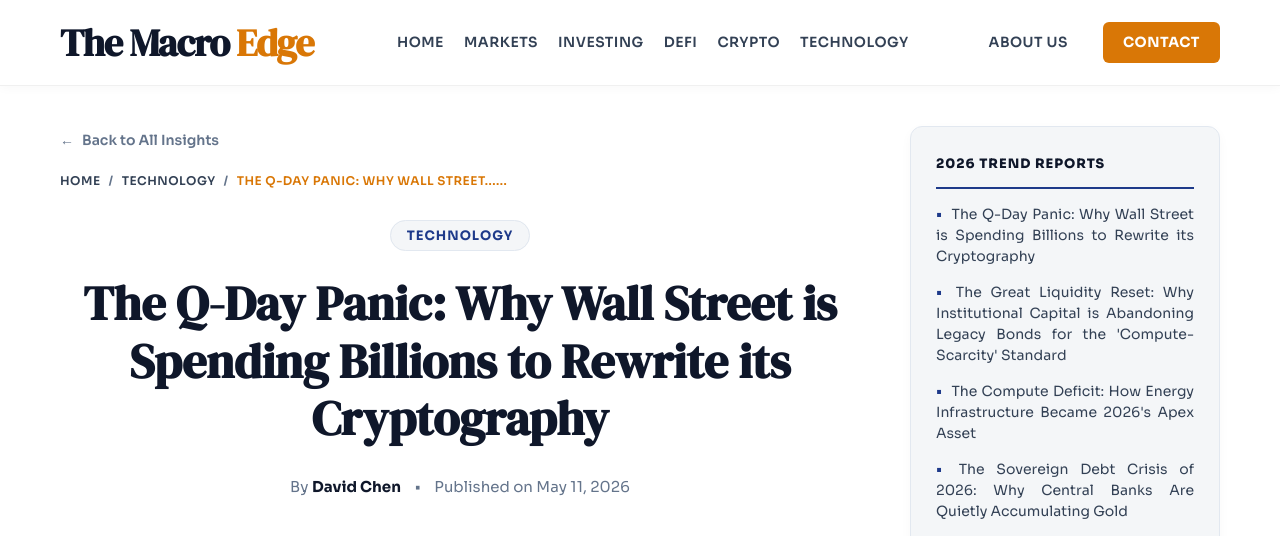
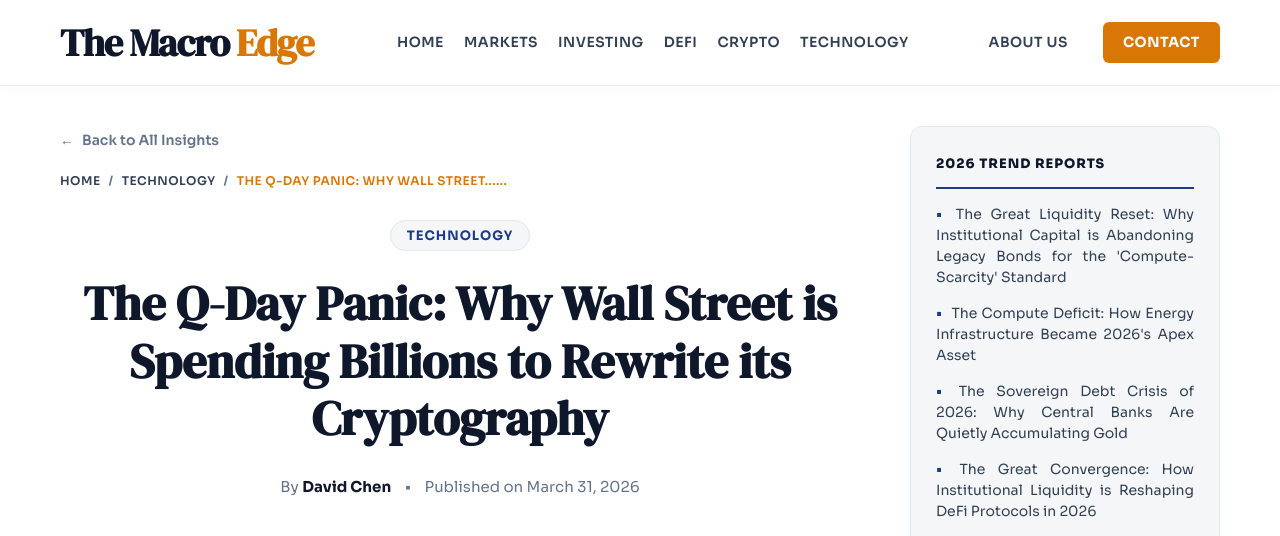
Before and after one commit to Frixx55/FinanceWorld, a Jekyll site: the page built from _posts/2026-03-31-quantum-computing-wall-street-security.md, in a window 1280 px wide and 900 px high, cut to the strip 0-536 px from the top of the window. Built offline with Jekyll 4.4.1, drawn with Linux system fonts in a browser that asks for light colours.

Commit message:
Update post date for quantum computing article

```diff
--- a/_posts/2026-03-31-quantum-computing-wall-street-security.md
+++ b/_posts/2026-03-31-quantum-computing-wall-street-security.md
@@ -1,7 +1,7 @@
 ---
 layout: post
 title: "The Q-Day Panic: Why Wall Street is Spending Billions to Rewrite its Cryptography"
-date: 2026-05-11 10:00:00 +0200
+date: 2026-03-31 10:00:00 +0200
 author: "David Chen"
 category: "Technology"
 image: "https://images.pexels.com/photos/373543/pexels-photo-373543.jpeg"
```
